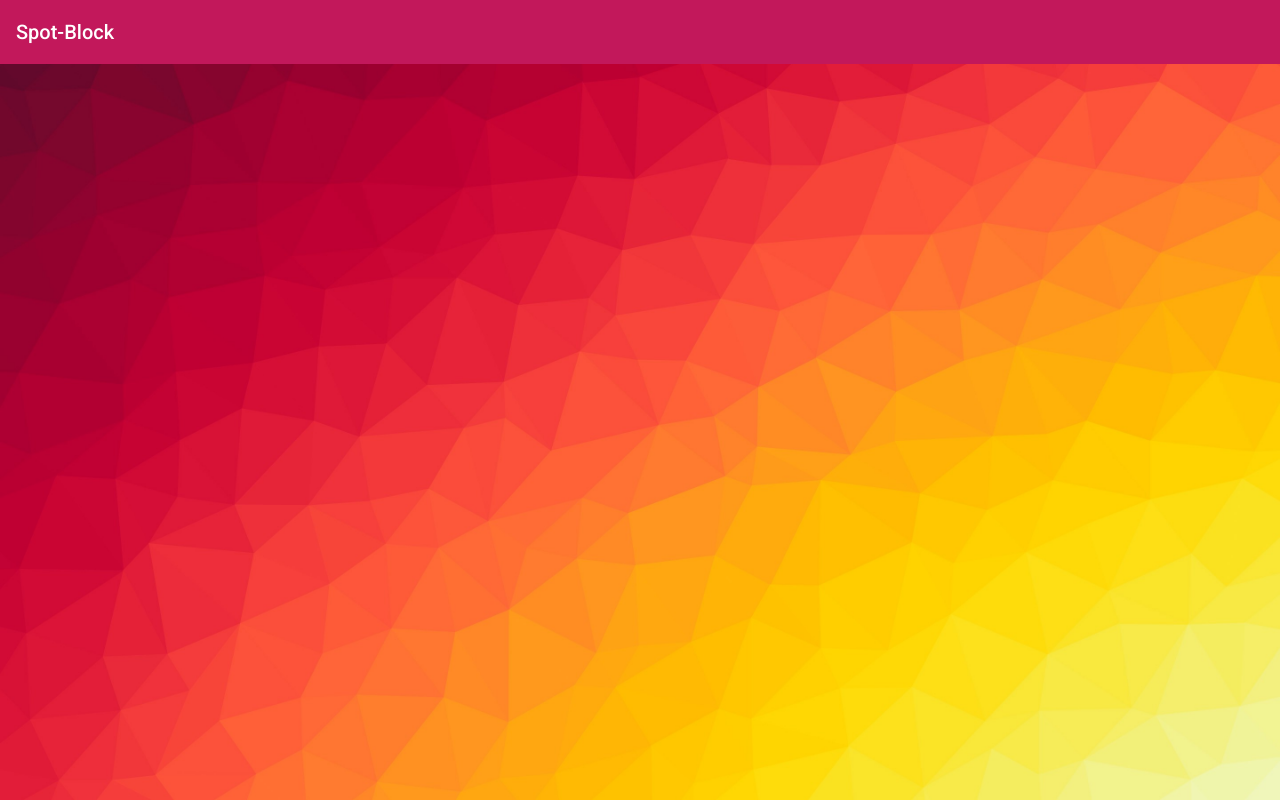
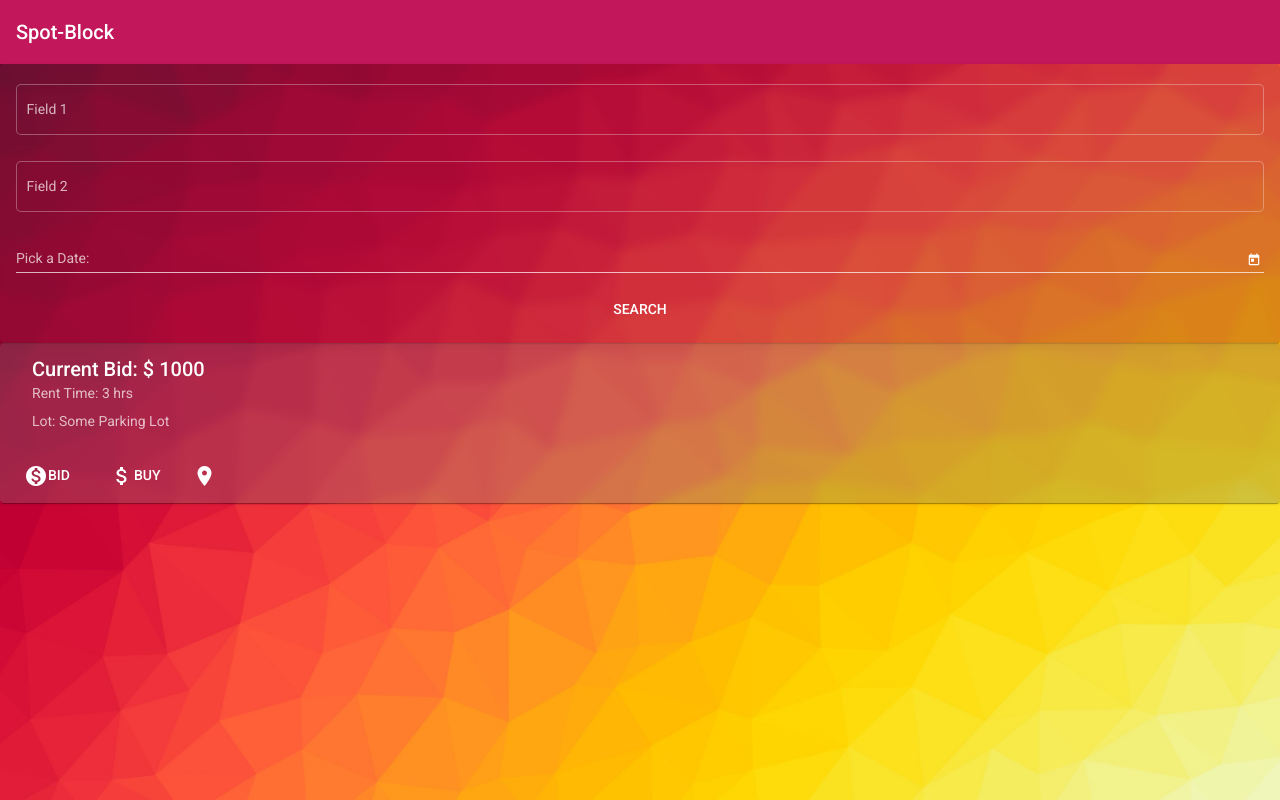
Before and after one commit to Luis-C/Spot-Block, an Angular app in the folder Spot-Block/: page /search in a window 1280 px wide. Before the commit this address led to /. Built offline with nearby package versions, Linux system fonts and the light colour scheme.

Commit message:
Working Search component

```diff
--- a/Spot-Block/src/app/app-routing.module.ts
+++ b/Spot-Block/src/app/app-routing.module.ts
@@ -2,11 +2,13 @@ import { NgModule } from "@angular/core";
 import { Routes, RouterModule } from "@angular/router";
 import { LoginComponent } from "./login/login.component";
 import { HomeComponent } from "./home/home.component";
+import { SearchComponent } from "./search/search.component";
 
 const routes: Routes = [
   { path: "login", component: LoginComponent },
   { path: "home", component: HomeComponent },
-  { path: "**", redirectTo: "" }
+  { path: "search", component: SearchComponent },
+  { path: "**", redirectTo: "login" }
 ];
 
 @NgModule({
--- a/Spot-Block/src/app/app.module.ts
+++ b/Spot-Block/src/app/app.module.ts
@@ -9,9 +9,10 @@ import { LoginComponent } from "./login/login.component";
 import { HomeComponent } from "./home/home.component";
 import { FormsModule, ReactiveFormsModule } from "@angular/forms";
 import { SpotComponent } from './spot/spot.component';
+import { SearchComponent } from './search/search.component';
 
 @NgModule({
-  declarations: [AppComponent, LoginComponent, HomeComponent, SpotComponent],
+  declarations: [AppComponent, LoginComponent, HomeComponent, SpotComponent, SearchComponent],
   imports: [
     BrowserModule,
     AppRoutingModule,
--- /dev/null
+++ b/Spot-Block/src/app/search/search.component.html
@@ -0,0 +1,30 @@
+<form autocomplete="off" [formGroup]="searchForm">
+  <mat-card class="search-card">
+    <!-- 1 -->
+    <mat-form-field appearance="outline" color="accent">
+      <mat-label>Field 1</mat-label>
+      <input matInput formControlName="val1" />
+    </mat-form-field>
+    <!-- 2 -->
+    <mat-form-field appearance="outline" color="accent">
+      <mat-label>Field 2</mat-label>
+      <input matInput formControlName="val2" />
+    </mat-form-field>
+    <!-- 3 -->
+    <mat-form-field>
+      <mat-label>Pick a Date:</mat-label>
+      <input matInput [matDatepicker]="picker2" formControlName="val3" />
+      <mat-datepicker-toggle matSuffix [for]="picker2"></mat-datepicker-toggle>
+      <mat-datepicker #picker2></mat-datepicker>
+    </mat-form-field>
+
+    <!-- Search Button -->
+    <button mat-button [disabled]="searchForm.invalid" (click)="search()">
+      SEARCH
+    </button>
+    <!-- For debugging -->
+    <!-- Value: {{ searchForm.value | json }} -->
+  </mat-card>
+</form>
+
+<app-spot [spot]="demoSpot"></app-spot>
--- /dev/null
+++ b/Spot-Block/src/app/search/search.component.scss
@@ -0,0 +1,6 @@
+.search-card {
+  display: flex;
+  justify-content: center;
+  flex-direction: column;
+  background-color: var(--chicago-maroon-c);
+}
--- /dev/null
+++ b/Spot-Block/src/app/search/search.component.ts
@@ -0,0 +1,36 @@
+import { Component, OnInit } from "@angular/core";
+import { FormGroup, FormBuilder } from "@angular/forms";
+import { NotificationsService } from "../_services/notifications.service";
+import { Spot } from "../_models/spot";
+
+@Component({
+  selector: "app-search",
+  templateUrl: "./search.component.html",
+  styleUrls: ["./search.component.scss"]
+})
+export class SearchComponent implements OnInit {
+  searchForm: FormGroup;
+  // for demo only
+  demoSpot: Spot = {
+    lot: "Some Parking Lot",
+    coord: "some coords",
+    owner: undefined,
+    current_bid: 1000,
+    rent_time: 3
+  };
+
+  constructor(private fb: FormBuilder, private notif: NotificationsService) {}
+
+  ngOnInit(): void {
+    this.searchForm = this.fb.group({
+      val1: [""],
+      val2: [""],
+      val3: [""]
+    });
+  }
+
+  search() {
+    console.log(this.searchForm.value);
+    this.notif.notImplemented();
+  }
+}
--- a/Spot-Block/src/app/spot/spot.component.html
+++ b/Spot-Block/src/app/spot/spot.component.html
@@ -1,4 +1,4 @@
-<mat-card *ngId="spot != undefined">
+<mat-card *ngIf="spot != undefined">
   <mat-card-header>
     <mat-card-title>Current Bid: $ {{ spot.current_bid }}</mat-card-title>
     <mat-card-subtitle>Rent Time: {{ spot.rent_time }} hrs</mat-card-subtitle>
--- a/Spot-Block/src/app/spot/spot.component.ts
+++ b/Spot-Block/src/app/spot/spot.component.ts
@@ -3,6 +3,9 @@ import { Spot } from "../_models/spot";
 
 /**
  * Reusable component to display a Spot
+ *
+ * Usage:
+ * <app-spot [spot]="someSpot"></app-spot>
  */
 @Component({
   selector: "app-spot",
```
Also changed, not shown: 1 other file (tests, documents, lock files or other folders).
